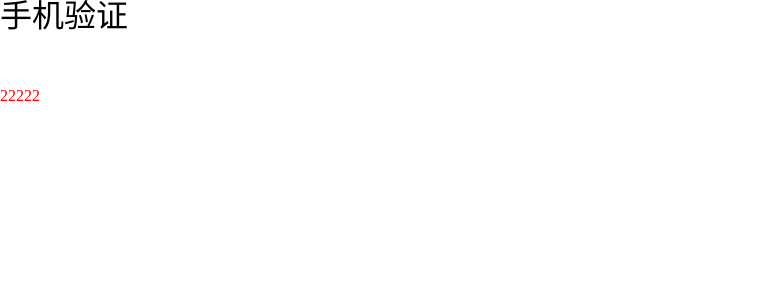
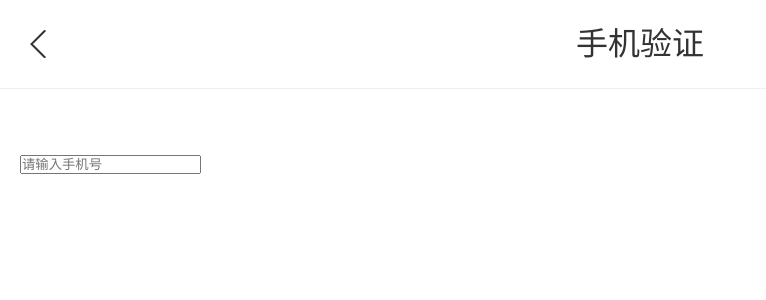
Before and after one commit to lzcrwxl/vue-pros-wechat, a Vue app: page /#/login in a window 1280 px wide. Shown: the top 300 px of the page, without its empty margins (0-766 px from the left). Built offline with nearby package versions, Linux system fonts and the light colour scheme.

Commit message:
vux-update

```diff
--- a/package.json
+++ b/package.json
@@ -17,7 +17,8 @@
     "postcss": "^6.0.23",
     "postcss-px2rem": "^0.3.0",
     "vue": "^2.5.2",
-    "vue-router": "^3.0.1"
+    "vue-router": "^3.0.1",
+    "vux": "git://github.com/airyland/vux.git#v2"
   },
   "devDependencies": {
     "autoprefixer": "^7.1.2",
@@ -77,9 +78,10 @@
     "vue-loader": "^13.3.0",
     "vue-style-loader": "^3.0.1",
     "vue-template-compiler": "^2.5.2",
+    "vux-loader": "^1.2.9",
     "webpack": "^3.6.0",
     "webpack-bundle-analyzer": "^2.9.0",
-    "webpack-dev-server": "^2.9.1",
+    "webpack-dev-server": "^2.11.2",
     "webpack-merge": "^4.1.0"
   },
   "engines": {
--- a/src/components/Header.vue
+++ b/src/components/Header.vue
@@ -1,6 +1,9 @@
 <!-- 公用头部 -->
 <template>
   <header>
+    <a href="#" class="back">
+      <img src="@/assets/imgs/icon-back.png" alt="">
+    </a>
     手机验证
   </header>
 </template>
@@ -14,9 +17,27 @@ export default {
 </script>
 <style lang='scss'>
 header {
-  width: 100%;
+  position: relative;
   color: #000;
   font-size: 32px;
   height: 88px;
+  color: #333;
+  padding: 0 80px;
+  text-align: center;
+  line-height: 88px;
+  border-bottom: 1px solid #eee;
+  .back{
+    position: absolute;
+    left: 30px;
+    display: inline-block;
+    height: 28px;
+    width: 16px;
+    top: 50%;
+    transform: translateY(-50%);
+    img{
+      width: 100%;
+      height: 100%;
+    }
+  }
 }
 </style>
--- a/src/views/login/login.vue
+++ b/src/views/login/login.vue
@@ -1,8 +1,17 @@
 <!-- 注册&登录页 -->
 <template>
-  <div id="register">
+  <div id="">
      <Header></Header>
-     22222
+     <div class="form-pannel">
+       <form action="">
+         <ul class="form-list">
+           <li>
+             <label for=""></label>
+             <input type="text" placeholder="请输入手机号"/>
+           </li>
+         </ul>
+       </form>
+     </div>
   </div>
 </template>
 
@@ -22,7 +31,13 @@ export default {
 
 </script>
 <style lang='scss' scoped>
-  #register{
-    color: red;
+  .form-list{
+    margin: 20px 0 90px;
+    padding: 0 20px;
+    li{
+      height: 110px;
+      display: flex;
+      align-items: center;
+    }
   }
 </style>
```
Also changed, not shown: 2 other files (tests, documents, lock files or other folders).
